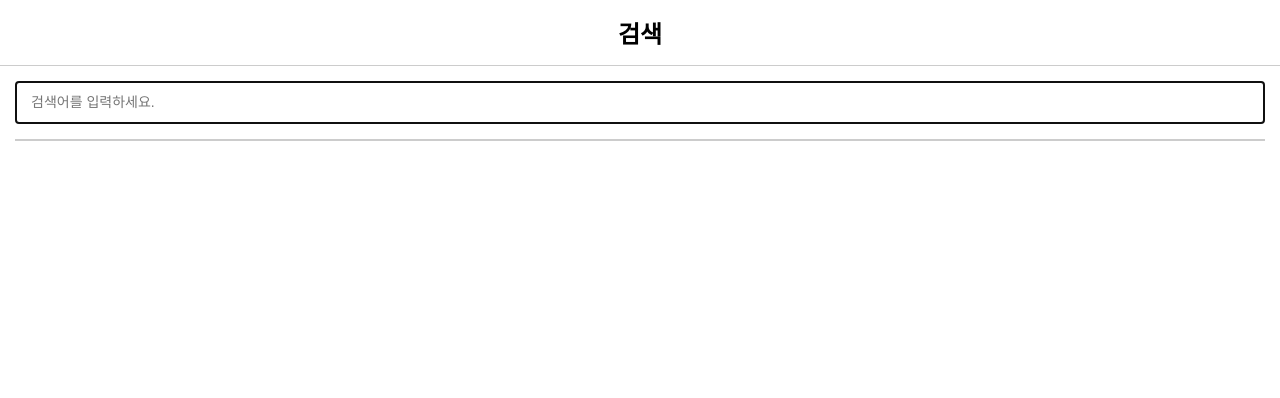
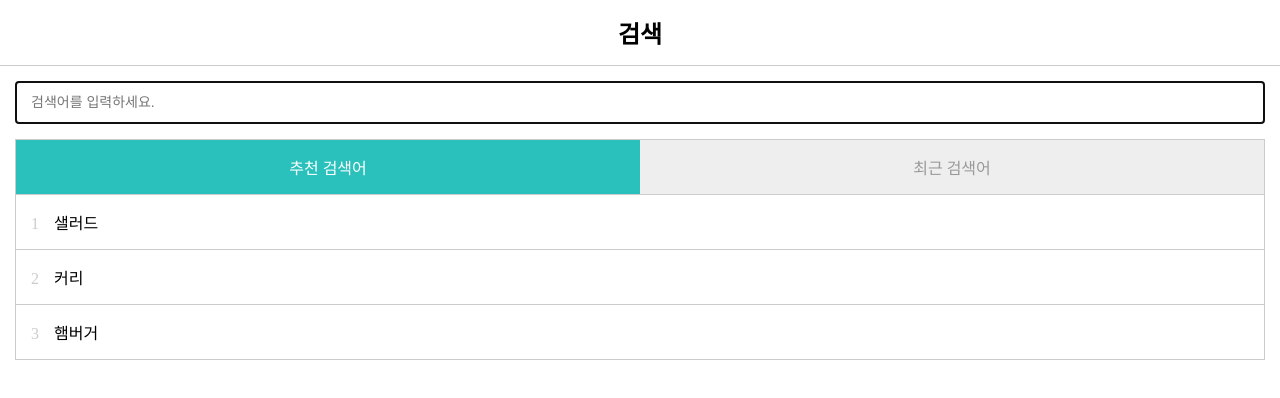
Before and after one commit to haewonios/lecture-react, a React app in the folder 3-component/: page / in a window 1280 px wide. Shown: the top 398 px of the page. Built offline with nearby package versions, Linux system fonts and the light colour scheme.

Commit message:
추천 검색어 구현

```diff
--- a/3-component/src/App.js
+++ b/3-component/src/App.js
@@ -3,7 +3,8 @@
 import SearchForm from "./components/SearchForm";
 import SearchResult from "./components/SearchResult";
 import store from "./Store";
-
+import Tabs, { TabType } from "./components/Tabs";
+import KeywordList from "./components/KeywordList";
 export default class App extends React.Component {
   constructor() {
     super();
@@ -12,6 +13,7 @@
       searchKeyword: "",
       searchResult: [],
       submitted: false,
+      selectedTab: TabType.KEYWORD,
     };
   }
 
@@ -26,6 +28,7 @@
     const searchResult = store.search(searchKeyword);
 
     this.setState({
+      searchKeyword,
       searchResult,
       submitted: true,
     });
@@ -40,7 +43,7 @@
   }
 
   render() {
-    const { searchKeyword, submitted, searchResult } = this.state;
+    const { searchKeyword, submitted, searchResult, selectedTab } = this.state;
 
     return (
       <>
@@ -53,7 +56,20 @@
             onReset={() => this.handleReset()}
           />
           <div className="content">
-            {submitted && <SearchResult data={searchResult} />}
+            {submitted ? (
+              <SearchResult data={searchResult} />
+            ) : (
+              <>
+                <Tabs
+                  selectedTab={selectedTab}
+                  onChange={(selectedTab) => this.setState({ selectedTab })}
+                />
+                {selectedTab === TabType.KEYWORD && (
+                  <KeywordList onClick={(keyword) => this.search(keyword)} />
+                )}
+                {selectedTab === TabType.HISTORY && <>최근 검색어 목록</>}
+              </>
+            )}
           </div>
         </div>
       </>
--- /dev/null
+++ b/3-component/src/components/KeywordList.js
@@ -0,0 +1,20 @@
+import React from "react";
+import List from "./List";
+import store from "../Store";
+
+export default class KeywordList extends List {
+  componentDidMount() {
+    const data = store.getKeywordList();
+
+    this.setState({ data });
+  }
+
+  renderItem(item, index) {
+    return (
+      <>
+        <span className="number">{index + 1}</span>
+        <span>{item.keyword}</span>
+      </>
+    );
+  }
+}
--- /dev/null
+++ b/3-component/src/components/List.js
@@ -0,0 +1,29 @@
+import React from "react";
+
+export default class List extends React.Component {
+  constructor() {
+    super();
+
+    this.state = {
+      data: [],
+    };
+  }
+
+  renderItem(item, index) {
+    throw "renderItem()을 구현하세요";
+  }
+
+  render() {
+    return (
+      <ul className="list">
+        {this.state.data.map((item, index) => {
+          return (
+            <li key={item.id} onClick={() => this.props.onClick(item.keyword)}>
+              {this.renderItem(item, index)}
+            </li>
+          );
+        })}
+      </ul>
+    );
+  }
+}
--- /dev/null
+++ b/3-component/src/components/Tabs.js
@@ -0,0 +1,32 @@
+import React from "react";
+
+export const TabType = {
+  KEYWORD: "KEYWORD",
+  HISTORY: "HISTORY",
+};
+
+const TabLabel = {
+  [TabType.KEYWORD]: "추천 검색어",
+  [TabType.HISTORY]: "최근 검색어",
+};
+
+// 상태가 필요없다면 함수 컴포넌트도 충분
+const Tabs = ({ selectedTab, onChange }) => {
+  return (
+    <>
+      <ul className="tabs">
+        {Object.values(TabType).map((tabType) => (
+          <li
+            key={tabType}
+            className={selectedTab === tabType ? "active" : ""}
+            onClick={() => onChange(tabType)}
+          >
+            {TabLabel[tabType]}
+          </li>
+        ))}
+      </ul>
+    </>
+  );
+};
+
+export default Tabs;
```
